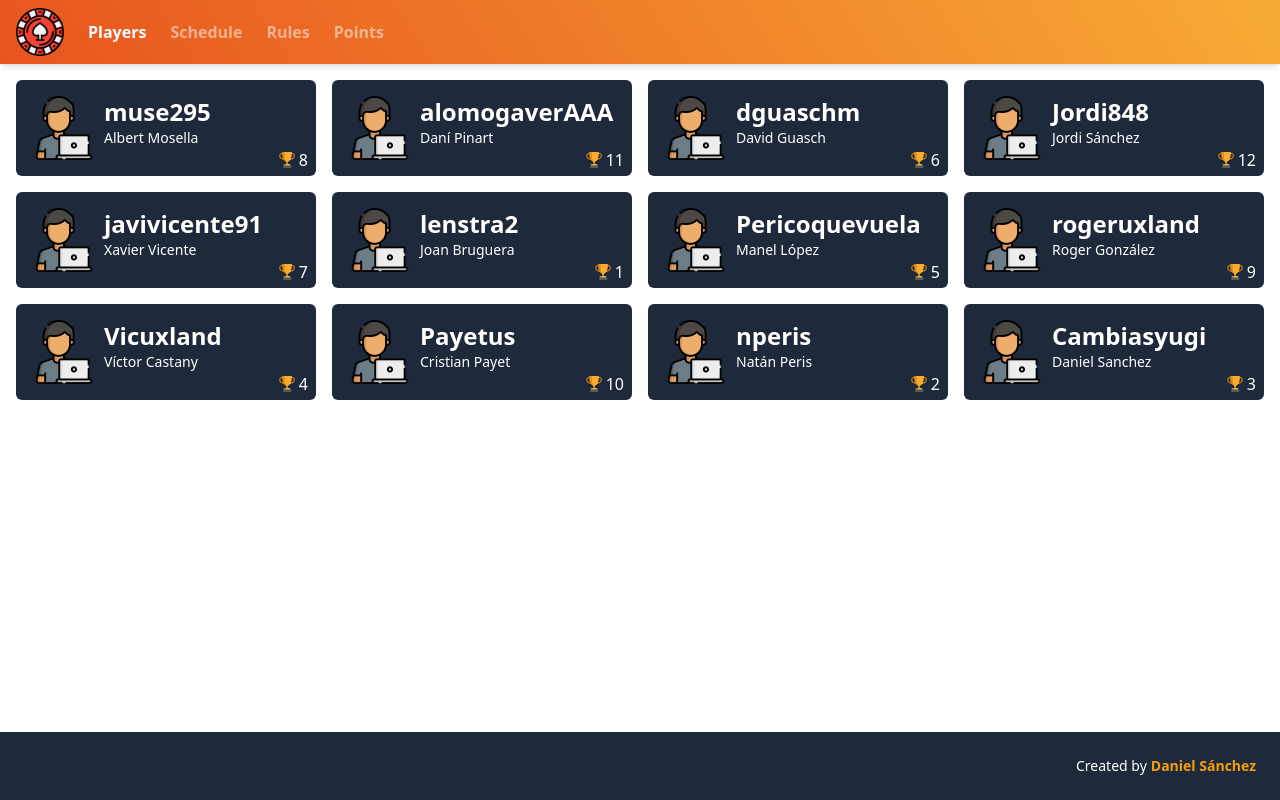
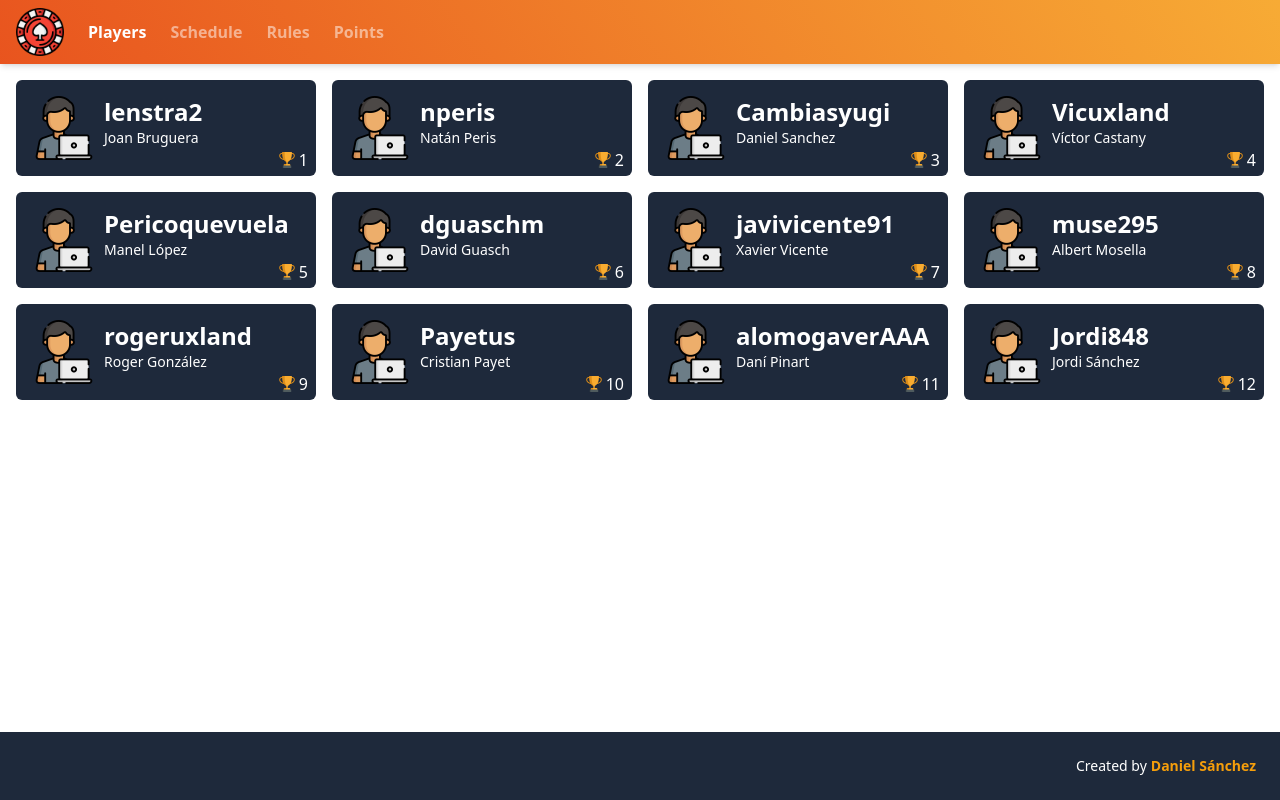
Before and after one commit to dguasch89/poker-league, a React (Vite) app: page /players in a window 1280 px wide. Built offline with nearby package versions, Linux system fonts and the light colour scheme.

Commit message:
fix: order /seasons page by last season points
the page didn't really have a defined order before (see previous commits),
so sort by last season position to give it a well-defined order

```diff
--- a/src/UI/views/Players.tsx
+++ b/src/UI/views/Players.tsx
@@ -1,12 +1,14 @@
 import {Player} from '../components/Player';
 import {IPlayer} from '../../domain/interfaces';
 import {usePlayersStore} from '../../state/players';
+import {sortBy} from '../../domain/util.js';
 
 export function Players() {
   const players: IPlayer[] = usePlayersStore.getState().players || [];
+  const sortedPlayers = sortBy(players, (p: IPlayer) => p.lastSeasonPosition, 'asc');
   return (
     <div className="Players p-4 sm:grid sm:grid-cols-4 gap-4 flex flex-col">
-      {[...players].reverse().map((player: IPlayer) => (
+      {sortedPlayers.map((player: IPlayer) => (
         <Player key={player.id} player={player} />
       ))}
     </div>
```
